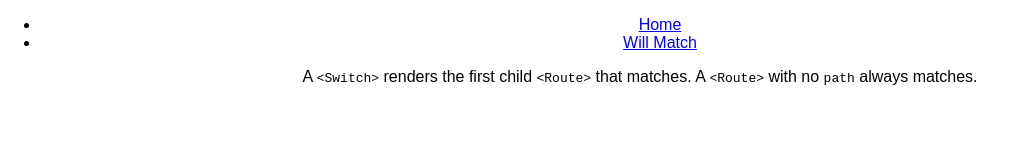
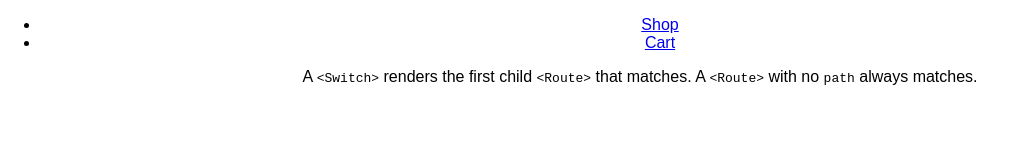
Before and after one commit to Ashwink1/Moltin-Shopping, a React (Create React App) app in the folder moltin-shopping/: page / in a window 1280 px wide. Shown: the top 160 px of the page, without its empty margins (0-1015 px from the left). Built offline with nearby package versions, Linux system fonts and the light colour scheme.

Commit message:
Name Changes to file

```diff
--- a/moltin-shopping/src/Pages/ShoppingPage/ShoppingPage.js
+++ b/moltin-shopping/src/Pages/ShoppingPage/ShoppingPage.js
@@ -11,7 +11,7 @@ import {
   Redirect
 } from 'react-router-dom'
 
-const Home = () => (
+const Shop = () => (
   <p>
     A <code>&lt;Switch></code> renders the
     first child <code>&lt;Route></code> that
@@ -31,12 +31,12 @@ class ShoppingPage extends Component {
         <Router>
           <div>
             <ul>
-              <li><Link to="/">Home</Link></li>
-              <li><Link to="/will-match">Will Match</Link></li>
+              <li><Link to="/">Shop</Link></li>
+              <li><Link to="/cart">Cart</Link></li>
             </ul>
             <Switch>
-              <Route path="/" exact component={Home}/>
-              <Route path="/will-match" component={WillMatch}/>
+              <Route path="/" exact component={Shop}/>
+              <Route path="/Cart" component={WillMatch}/>
             </Switch>
           </div>
         </Router>
```
Also changed, not shown: 1 other file (tests, documents, lock files or other folders).
